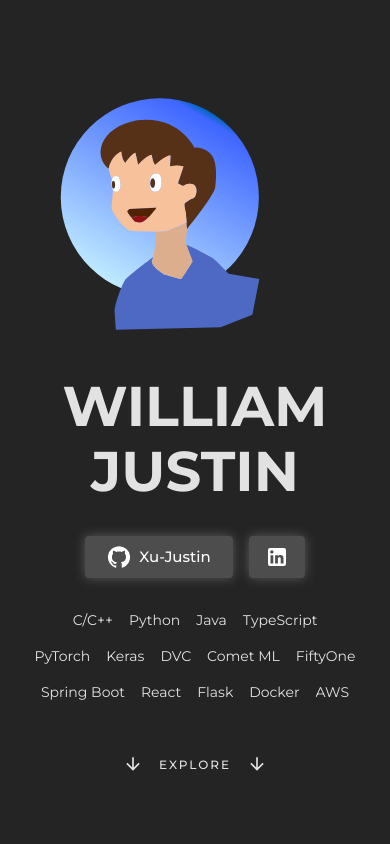
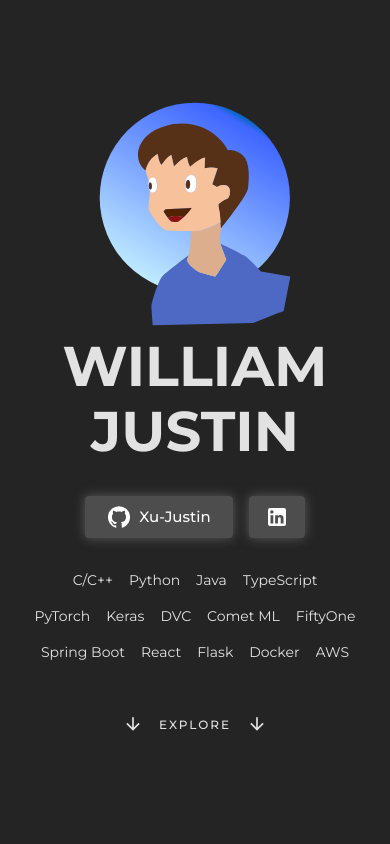
Before and after one commit to Xu-Justin/xu-justin.github.io, a React (Vite) app: page / in a window 390 px wide. Shown: the top 844 px of the page. Built offline with nearby package versions, Linux system fonts and the light colour scheme.

Commit message:
fix profile responsive

```diff
--- a/src/css/profile.css
+++ b/src/css/profile.css
@@ -17,6 +17,8 @@
 }
 
 .profile-image-container {
+    display: flex;
+    justify-content: center;
     margin-top: 32px;
     padding-bottom: 320px;
     height: 0;
@@ -83,7 +85,7 @@
     }
 }
 
-@media (max-height: 660px) {
+@media (max-height: 665px) {
     .profile {
         height: 660px;
         flex-direction: column;
@@ -94,3 +96,17 @@
         display: none !important;
     }
 }
+
+@media (max-width: 600px) {
+    .profile-image-container {
+        padding-bottom: 240px;
+        width: 240px;
+    }
+
+    .profile-image {
+        max-width: 64vw;
+        width: 240px;
+        height: 240px;
+        position: absolute;
+    }
+}
```
